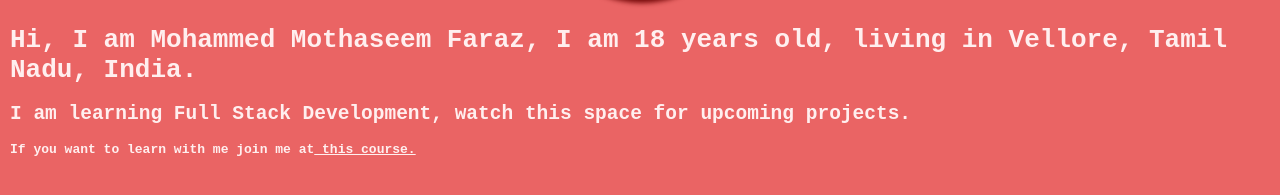
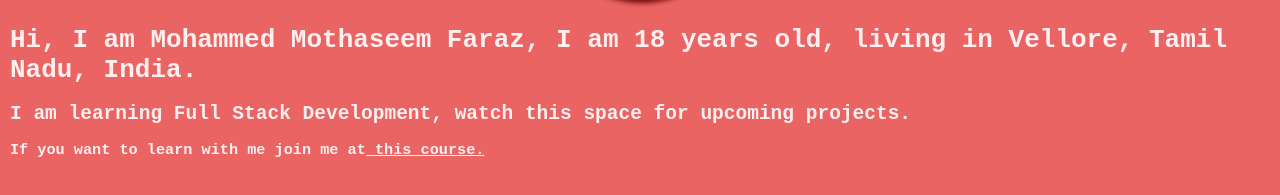
Before and after one commit to Faraaz2633/mothaseemfaraz.netlify.com, a plain HTML site: page index.html in a window 1280 px wide. Shown: the part 409-604 px from the top of the page. Drawn offline with Linux system fonts and the light colour scheme.

Commit message:
Font size enlarged

```diff
--- a/index.html
+++ b/index.html
@@ -12,7 +12,7 @@
         <h1>Hi, I am Mohammed Mothaseem Faraz, I am 18 years old, living in Vellore, Tamil Nadu, India.</h1>
 
         <h2>I am learning Full Stack Development, watch this space for upcoming projects.</h2>
-        <h4>If you want to learn with me join me at<a class="ytcourse" href = "https://www.youtube.com/playlist?list=PLzvhQUIpvvug-c-bExl_xFcopeQi_sa29"> this course.</a></h4>
+        <h3>If you want to learn with me join me at<a class="ytcourse" href = "https://www.youtube.com/playlist?list=PLzvhQUIpvvug-c-bExl_xFcopeQi_sa29"> this course.</a></h3>
         </div>
 
     </header>
```
